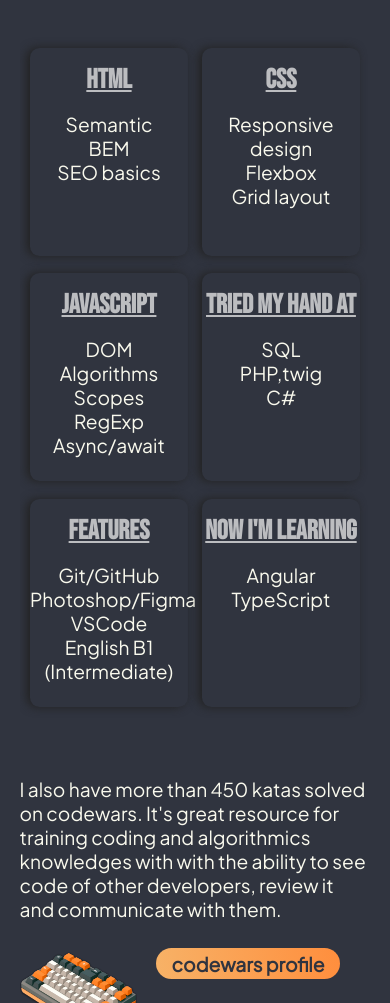
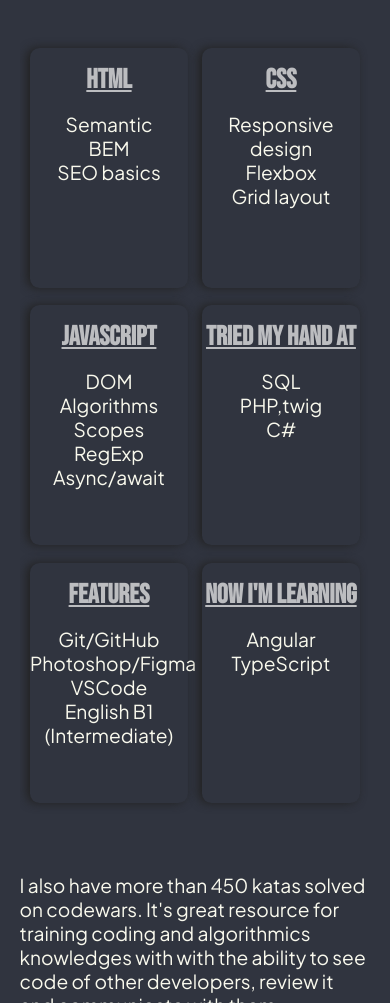
Before and after one commit to kushnerovM/portfolio, a plain HTML site: page index.html in a window 390 px wide. Shown: the part 1515-2518 px from the top of the page. Drawn offline with Linux system fonts and the light colour scheme.

Commit message:
fix: height of skill cards on mobile

```diff
--- a/style.css
+++ b/style.css
@@ -215,7 +215,7 @@ a {
 .skill-card{
     width: 17%;
     min-width: 120px;
-    min-height: calc(var(--size-ratio) * 13);
+    min-height: calc(var(--size-ratio) * 18);
     background-color: var(--background-color);
     box-shadow: -.5rem 0 1.5rem #222222;
     border-radius: .6rem;
@@ -690,6 +690,7 @@ a {
     .skill-card{
         width: 45%;
         box-shadow: -.2rem 0 .6rem #222222;
+        min-height: calc(var(--size-ratio) * 15);
     }
 
     .skill-card:not(:first-child){
```
